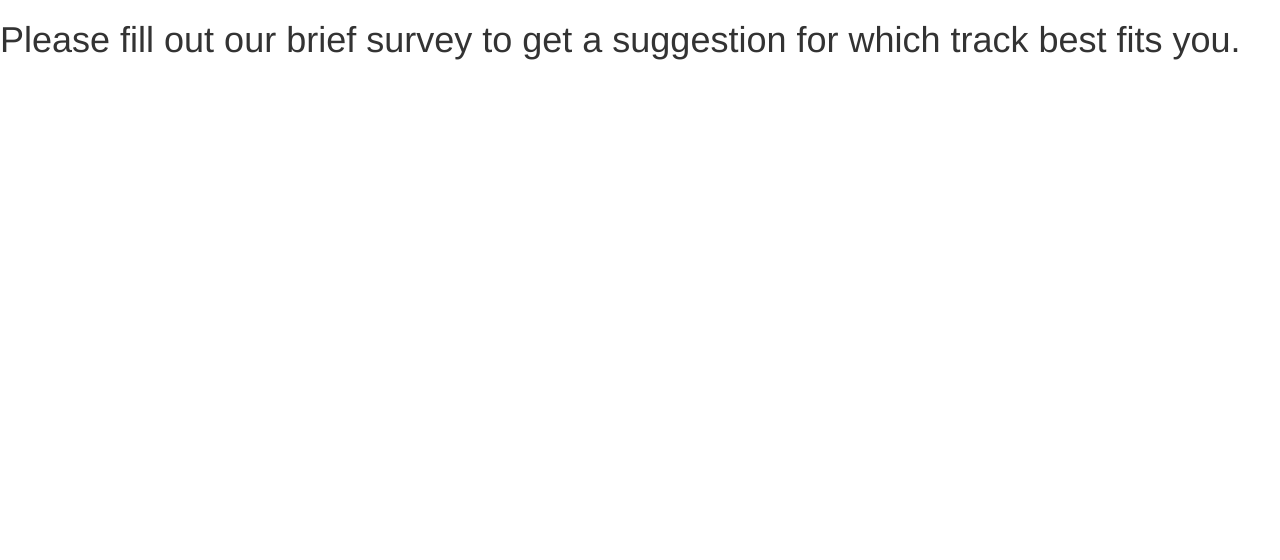
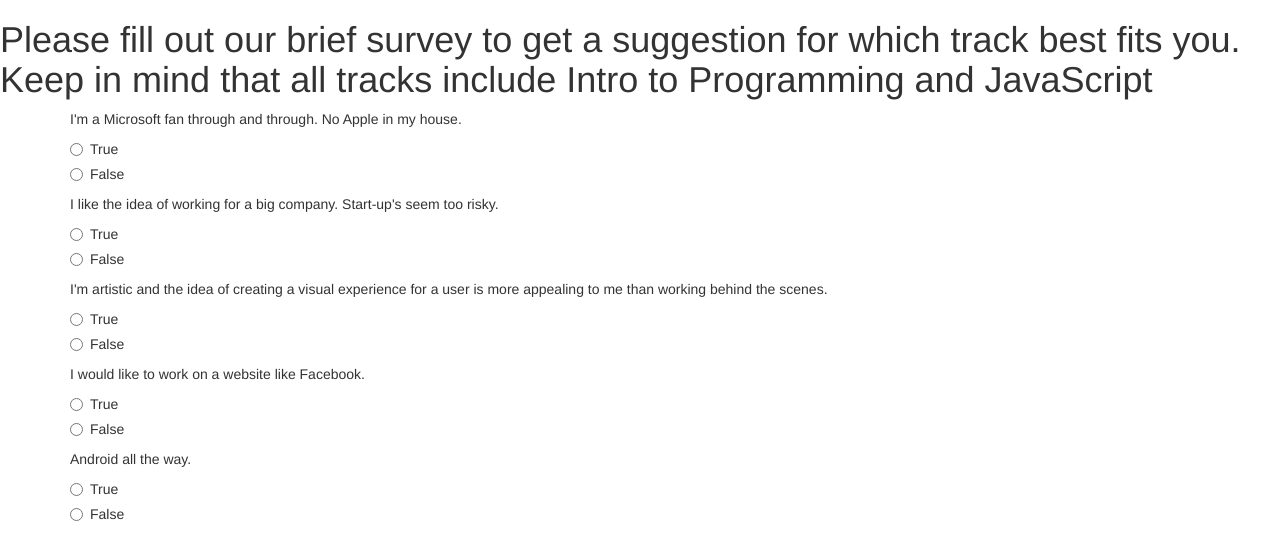
Before and after one commit to NaruzaL/track-suggester, a plain HTML site: page index.html in a window 1280 px wide. Drawn offline with Linux system fonts and the light colour scheme.

Commit message:
adds five radios with true/false questions.

```diff
--- a/index.html
+++ b/index.html
@@ -8,8 +8,91 @@
     <title>Epicodus Track Suggester</title>
   </head>
   <body>
-    <h1>Please fill out our brief survey to get a suggestion for which track best fits you.</h1>
+    <h1>Please fill out our brief survey to get a suggestion for which track best fits you. Keep in mind that all tracks include Intro to Programming and JavaScript</h1>
     <div class="container">
+      <form id="survey">
+  <!--survey questions, radio 1-->
+      <p>
+          I'm a Microsoft fan through and through. No Apple in my house.
+        </p>
+        <div class="radio">
+          <label>
+            <input type="radio" name="pc" value="0">
+            True
+          </label>
+        </div>
+        <div class="radio">
+          <label>
+            <input type="radio" name="pc" value="1">
+            False
+          </label>
+        </div>
+  <!--survey questions, radio 2-->
+        <p>
+          I like the idea of working for a big company. Start-up's seem too risky.
+          </p>
+          <div class="radio">
+            <label>
+              <input type="radio" name="company" value="0">
+              True
+            </label>
+          </div>
+          <div class="radio">
+            <label>
+              <input type="radio" name="company" value="1">
+              False
+            </label>
+          </div>
+  <!--survey questions, radio 3-->
+          <p>
+            I'm artistic and the idea of creating a visual experience for a user is more appealing to me than working behind the scenes.
+            </p>
+            <div class="radio">
+              <label>
+                <input type="radio" name="art" value="0">
+                True
+              </label>
+            </div>
+            <div class="radio">
+              <label>
+                <input type="radio" name="art" value="1">
+                False
+              </label>
+            </div>
+  <!--survey questions, radio 4-->
+            <p>
+                I would like to work on a website like Facebook.
+              </p>
+              <div class="radio">
+                <label>
+                  <input type="radio" name="fb" value="0">
+                  True
+                </label>
+              </div>
+              <div class="radio">
+                <label>
+                  <input type="radio" name="fb" value="1">
+                  False
+                </label>
+              </div>
+  <!--survey questions, radio 5-->
+              <p>
+                Android all the way.
+                </p>
+                <div class="radio">
+                  <label>
+                    <input type="radio" name="droid" value="0">
+                    True
+                  </label>
+                </div>
+                <div class="radio">
+                  <label>
+                    <input type="radio" name="droid" value="1">
+                    False
+                  </label>
+                </div>
+
+      </form>
 
     </div>
   </body>
```
